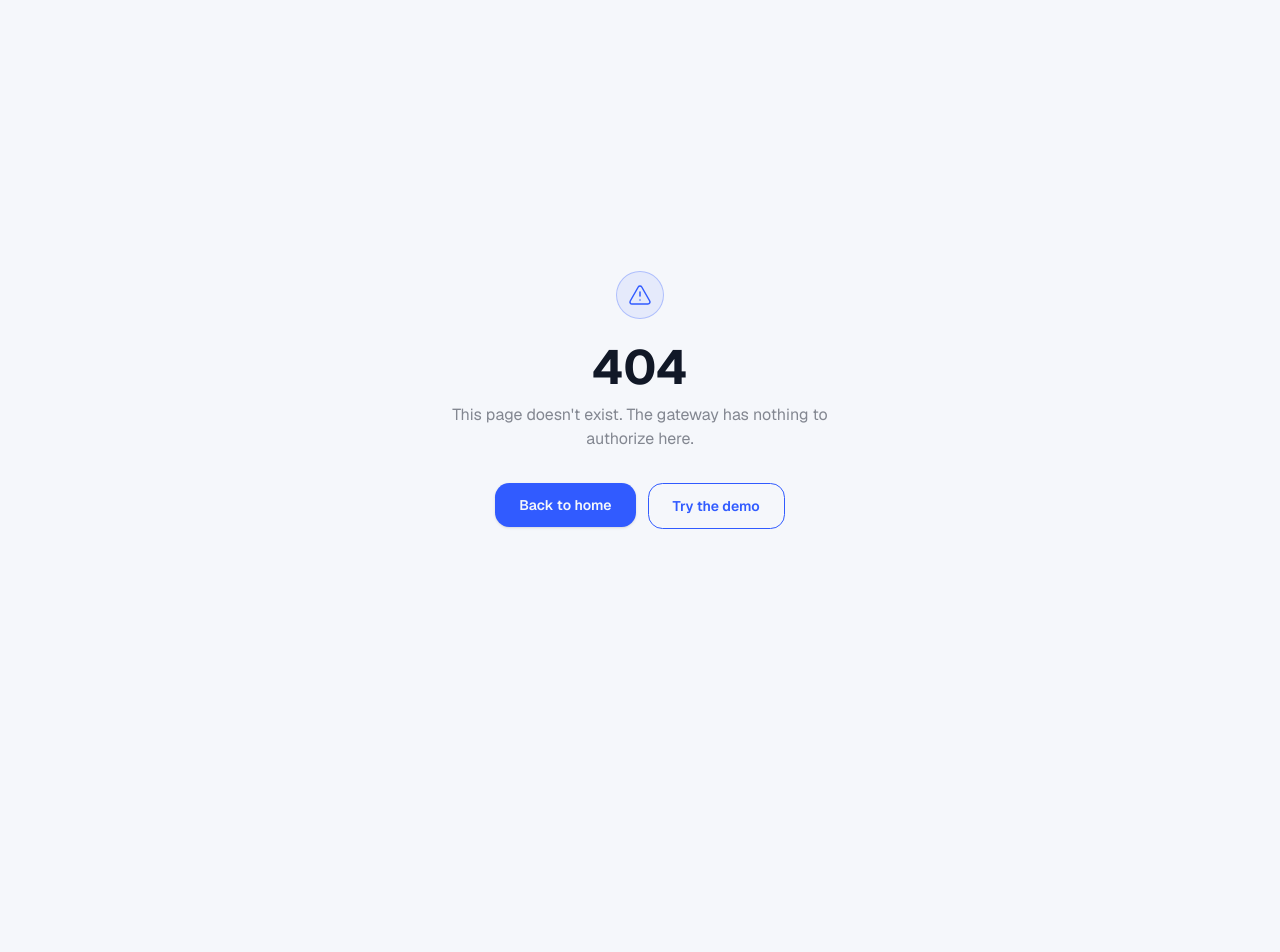
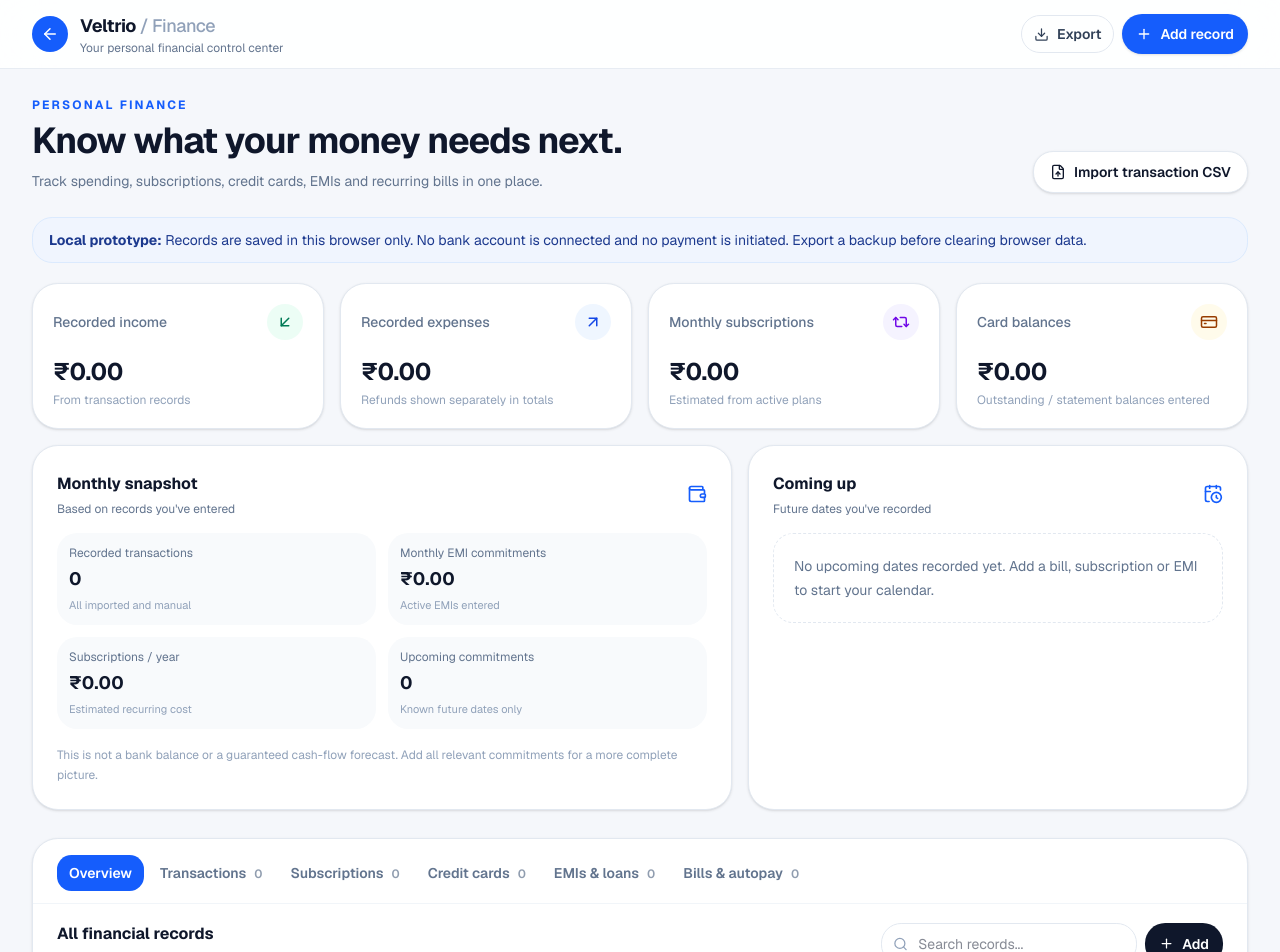
Before and after one commit to Saishashank2425/veltrio, a Next.js app: page /finance in a window 1280 px wide. Before the commit this address had no page. Shown: the top 952 px of the page. Before the commit the page ends 800 px from the top, so only its background shows below. Built offline with nearby package versions, Linux system fonts and the light colour scheme.

Commit message:
Add finance dashboard route

```diff
--- /dev/null
+++ b/app/finance/page.tsx
@@ -0,0 +1,11 @@
+import type { Metadata } from "next";
+import FinanceClient from "@/components/finance/FinanceClient";
+
+export const metadata: Metadata = {
+  title: "Personal Finance Dashboard | Veltrio",
+  description: "Track transactions, subscriptions, credit cards, EMIs and upcoming bills in one place.",
+};
+
+export default function FinancePage() {
+  return <FinanceClient />;
+}
```
